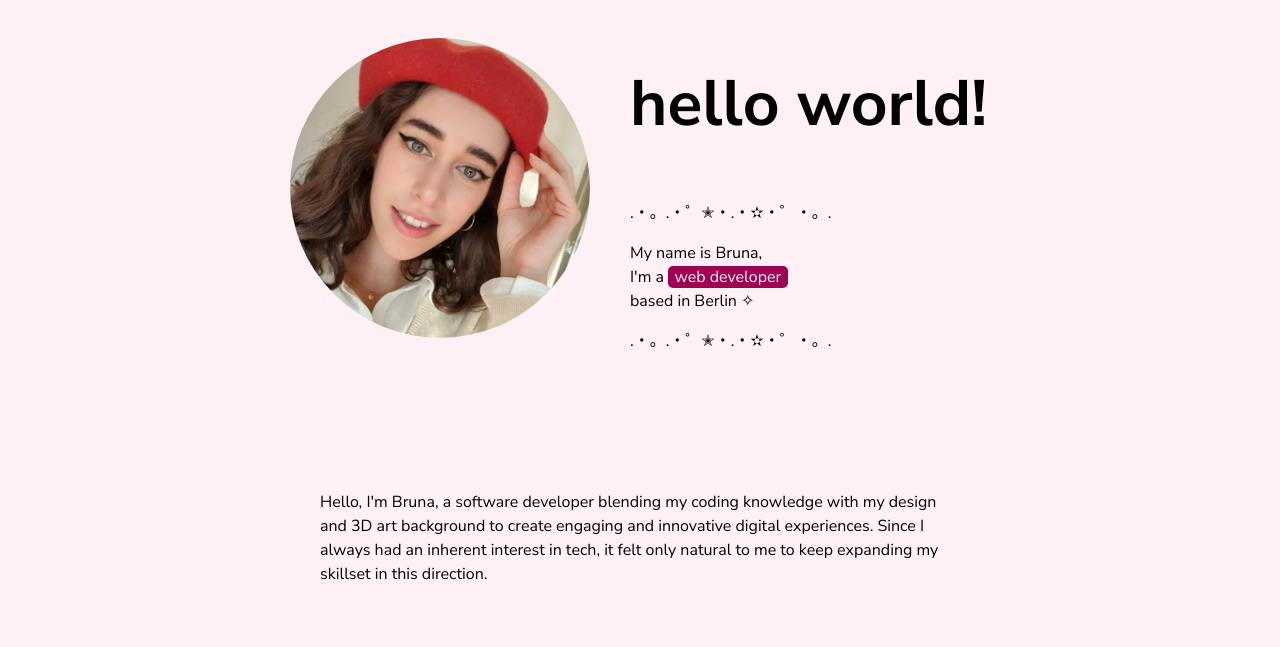
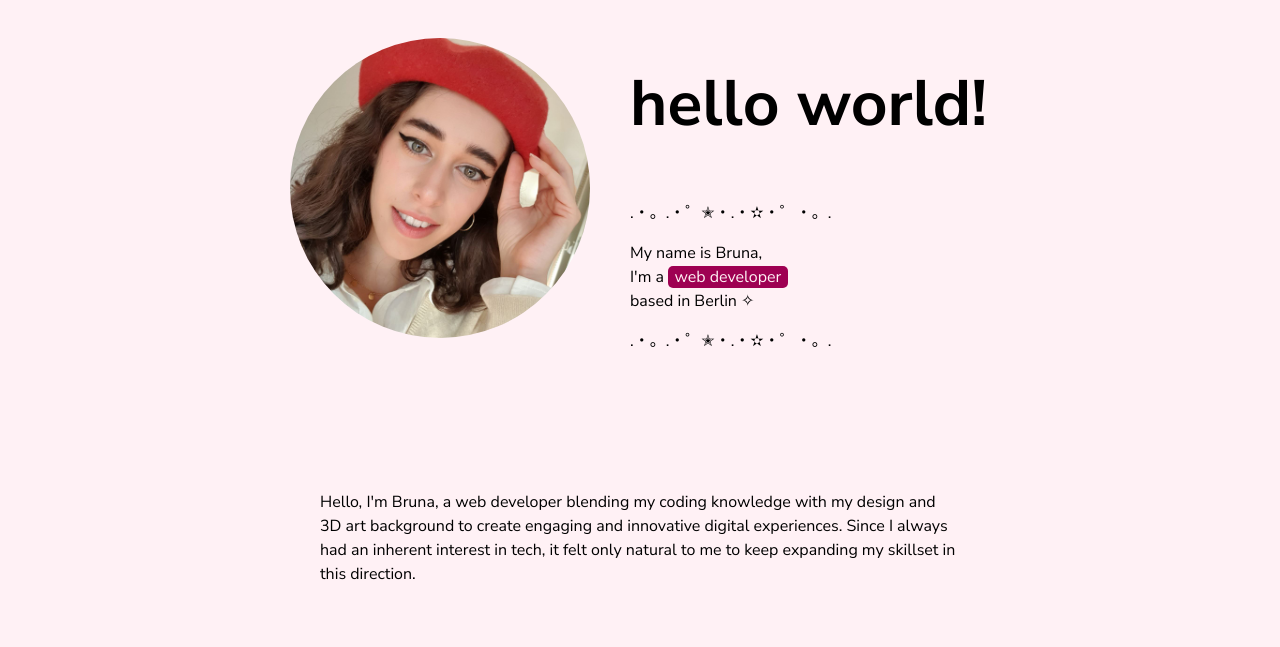
Before and after one commit to brunabrunabruna/portfolio-website, a website: page index.html in a window 1280 px wide. Shown: the part 150-797 px from the top of the page. Drawn offline with Linux system fonts and the light colour scheme.

Commit message:
text fix

```diff
--- a/index.html
+++ b/index.html
@@ -80,7 +80,7 @@
 
     <p>
       <!-- <p> -->
-      Hello, I'm Bruna, a software developer blending my coding knowledge with my design and 3D art background to create engaging and innovative digital experiences. Since I always had an inherent interest in tech, it felt only natural to me to keep expanding my skillset in this direction.
+      Hello, I'm Bruna, a web developer blending my coding knowledge with my design and 3D art background to create engaging and innovative digital experiences. Since I always had an inherent interest in tech, it felt only natural to me to keep expanding my skillset in this direction.
     <!-- </p> -->
 <p>
       I'm motivated by my curiosity and commitment, and I not only bring a proactive approach to new technologies, but also thrive on continuously expanding my skill set, after all, being a developer means being a perpetual learner. I am happy to put my growing multidisciplinary background and enthusiasm to good use, helping you enhance your projects and drive your business to success.</p>
```
